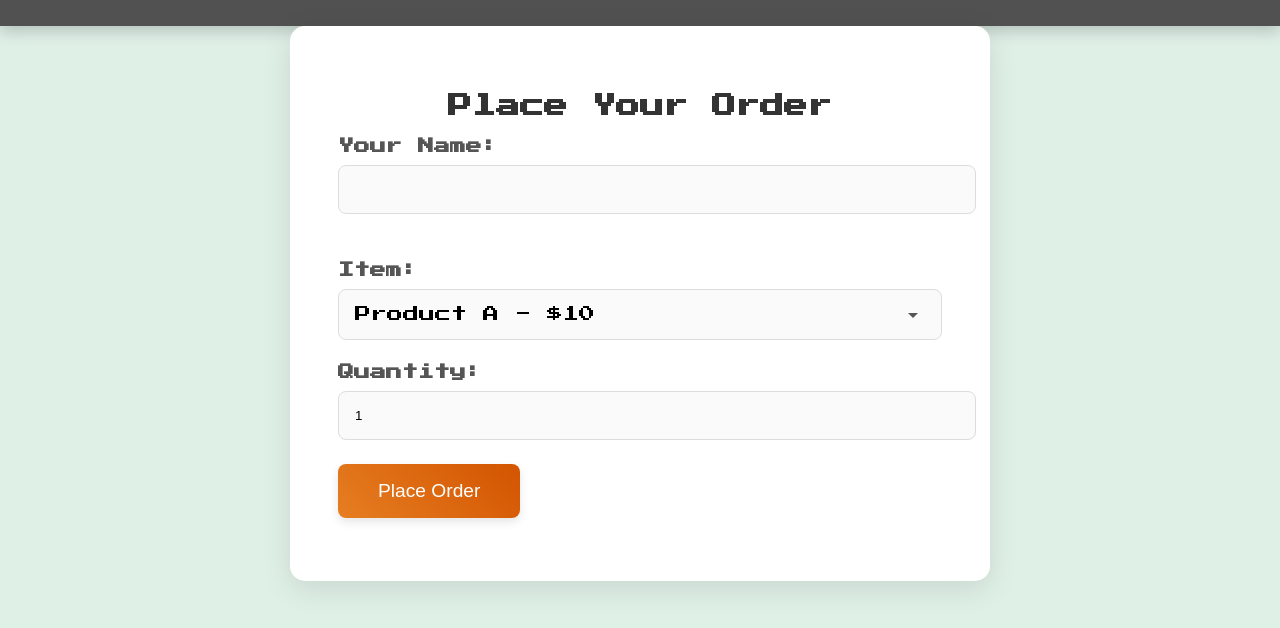
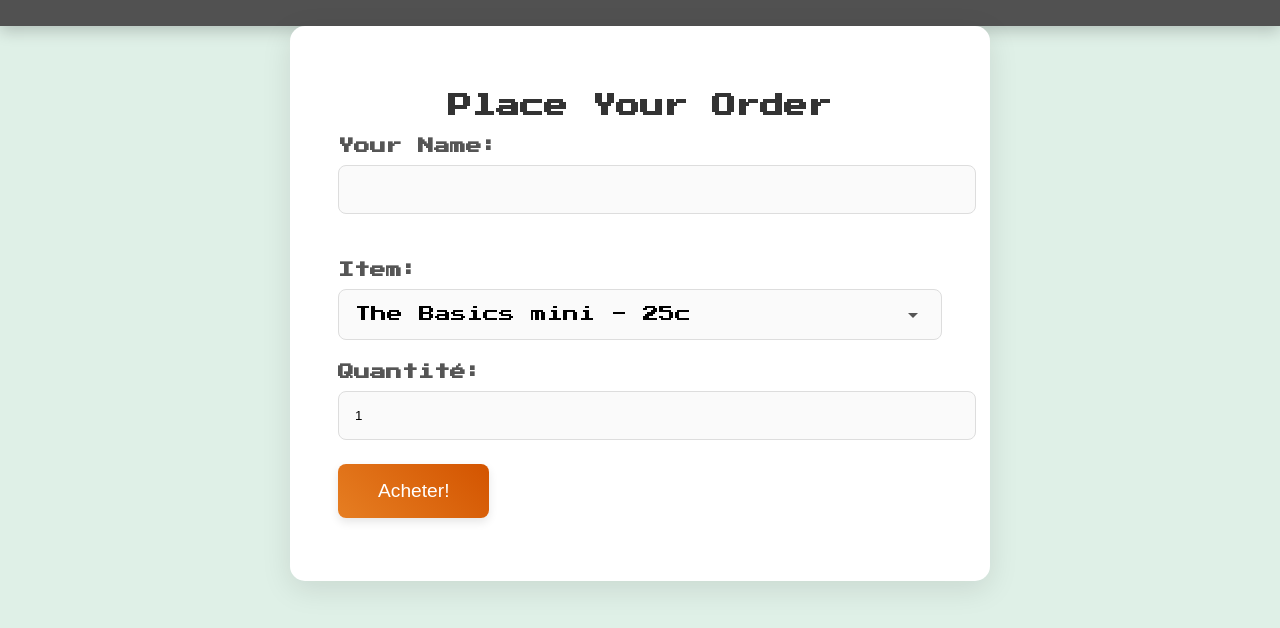
Before and after one commit to alexander432437467246/english, a plain HTML site: page index.html in a window 1280 px wide. Shown: the part 118-746 px from the top of the page. Drawn offline with Linux system fonts and the light colour scheme.

Commit message:
Update index.html

```diff
--- a/index.html
+++ b/index.html
@@ -219,15 +219,15 @@
 
         <label for="item">Item:</label>
         <select id="item" name="item">
-          <option value="Product A - $10">Product A - $10</option>
-          <option value="Product B - $15">Product B - $15</option>
-          <option value="Product C - $20">Product C - $20</option>
+          <option value="Product A - $10">The Basics mini - 25c</option>
+          <option value="Product B - $15">The Basics - 1€</option>
+          <option value="Product C - $20">Help with homework - 3€</option>
         </select>
 
-        <label for="quantity">Quantity:</label>
+        <label for="quantity">Quantité:</label>
         <input type="number" id="quantity" name="quantity" min="1" value="1" required>
 
-        <button type="submit">Place Order</button>
+        <button type="submit">Acheter!</button>
       </form>
       <div id="error-message"></div>
     </section>
```
